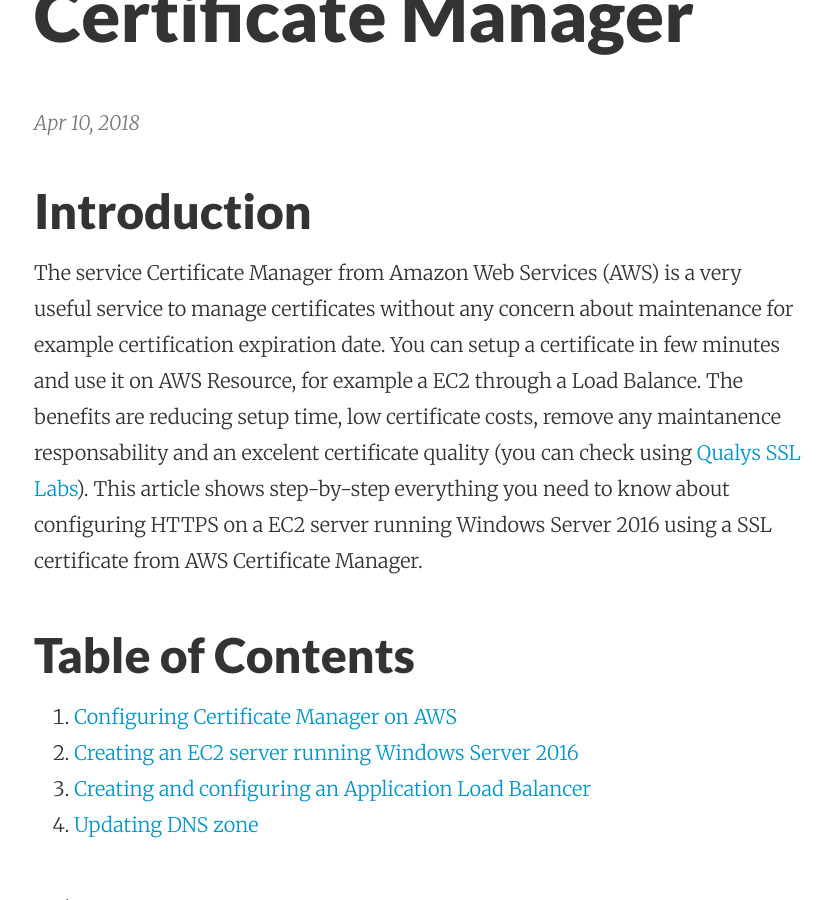
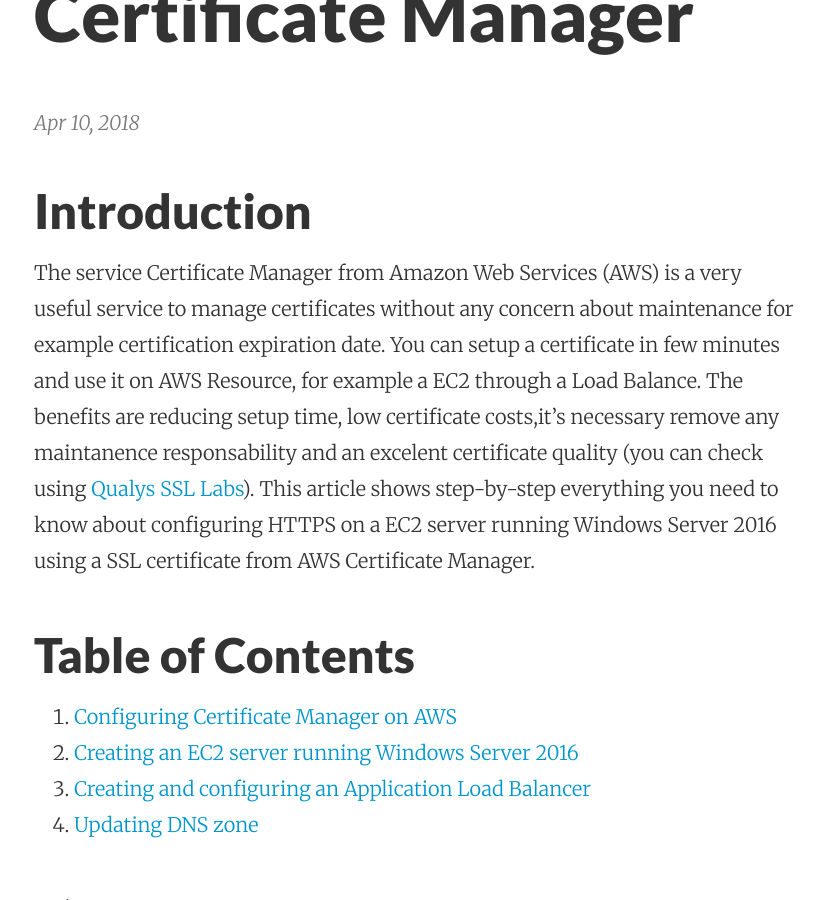
Before and after one commit to aragostinho/aragostinho.github.io, a Jekyll site: the page built from _posts/2018-04-10-configuring-https-aws-certificate-manager-on-windows-ec2.markdown, in a window 1280 px wide and 900 px high, scrolled down 556 px. Shown: the whole window, without its empty margins (222-1054 px from the left). Built offline with Jekyll 4.4.1, drawn with Linux system fonts in a browser that asks for light colours; some of the changed text lies outside the part shown.

Commit message:
Update 2018-04-10-configuring-https-aws-certificate-manager-on-windows-ec2.markdown

```diff
--- a/_posts/2018-04-10-configuring-https-aws-certificate-manager-on-windows-ec2.markdown
+++ b/_posts/2018-04-10-configuring-https-aws-certificate-manager-on-windows-ec2.markdown
@@ -9,7 +9,7 @@
 ## Introduction
 
 The service Certificate Manager from Amazon Web Services (AWS) is a very useful service to manage certificates without any concern about  maintenance for example certification expiration date.
-You can setup a certificate in few minutes and use it on AWS Resource, for example a EC2 through a Load Balance. The benefits are reducing setup time, low certificate costs,
+You can setup a certificate in few minutes and use it on AWS Resource, for example a EC2 through a Load Balance. The benefits are reducing setup time, low certificate costs,it’s necessary
 remove any maintanence responsability and an excelent certificate quality (you can check using [Qualys SSL Labs](https://www.ssllabs.com/)).
 This article shows step-by-step everything you need to know about configuring HTTPS on a EC2 server running Windows Server 2016 using a SSL certificate from AWS Certificate Manager.
 
```
Also changed, not shown: other parts of _posts/2018-04-10-configuring-https-aws-certificate-manager-on-windows-ec2.markdown (+3 -3 lines).
